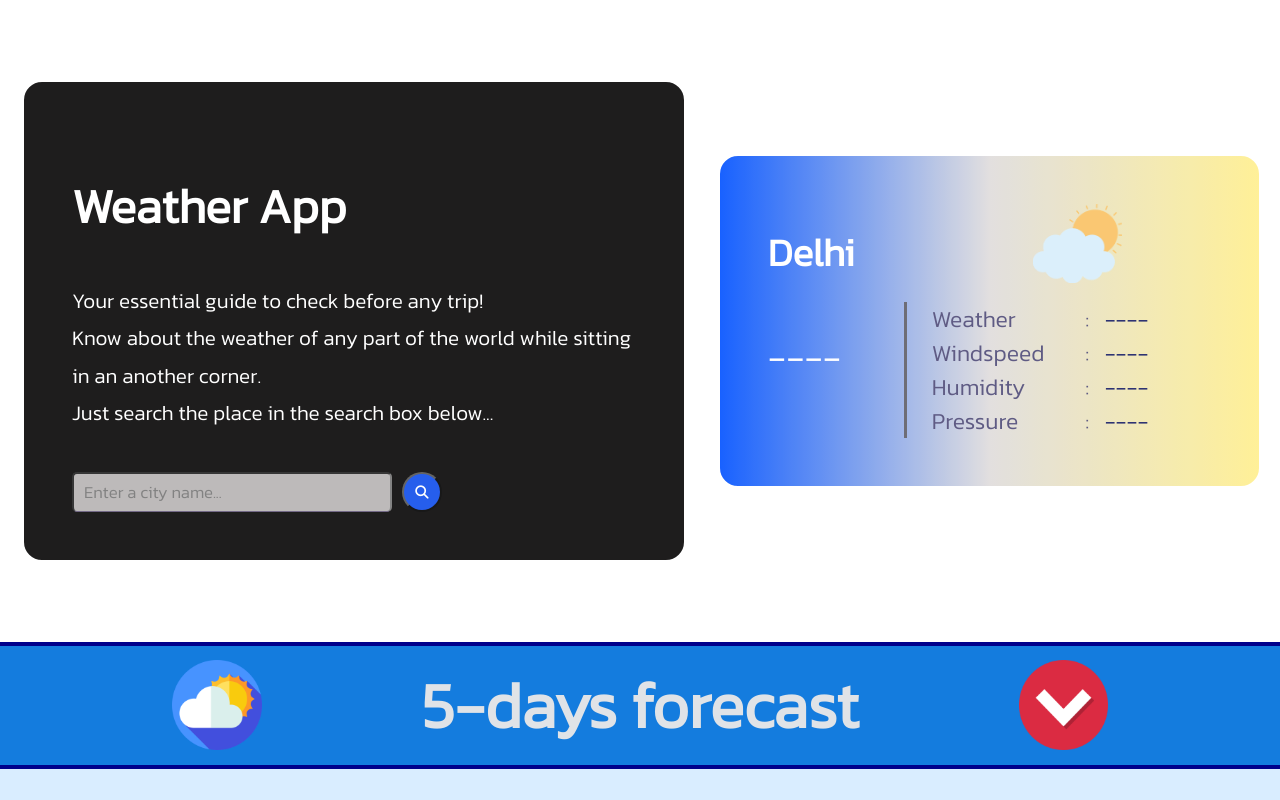
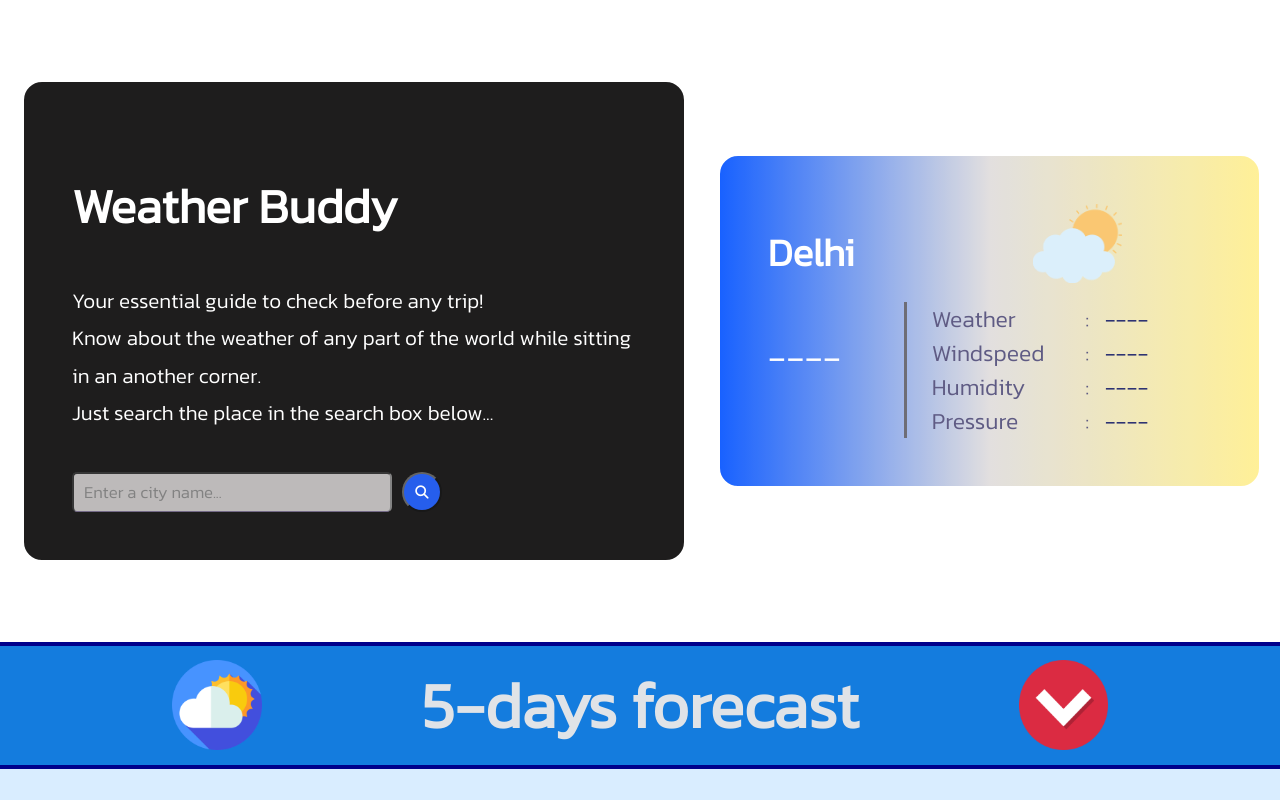
Before and after one commit to Neeraj-2311/Weather-Buddy, a plain HTML site: page index.html in a window 1280 px wide. Shown: the top 800 px of the page. Drawn offline with Linux system fonts and the light colour scheme; no server answers.

Commit message:
Update index.html

```diff
--- a/index.html
+++ b/index.html
@@ -28,7 +28,7 @@
     <section id="top-container">
         <div class="row">
             <div class="col-1">
-                <h1>Weather App</h1>
+                <h1>Weather Buddy</h1>
                 <p>Your essential guide to check before any trip!</p>
                 <p>Know about the weather of any part of the world while sitting in an another corner.</p>
                 <p>Just search the place in the search box below...</p>
```
